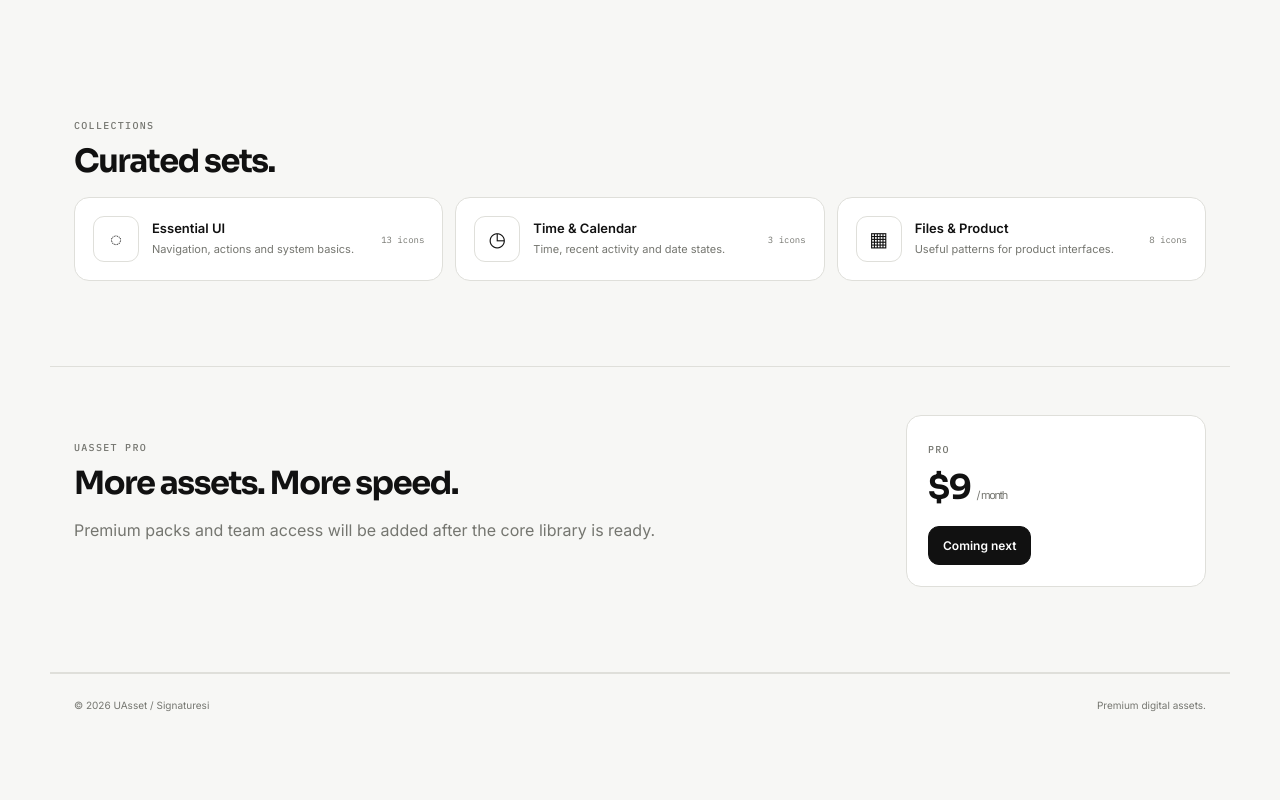
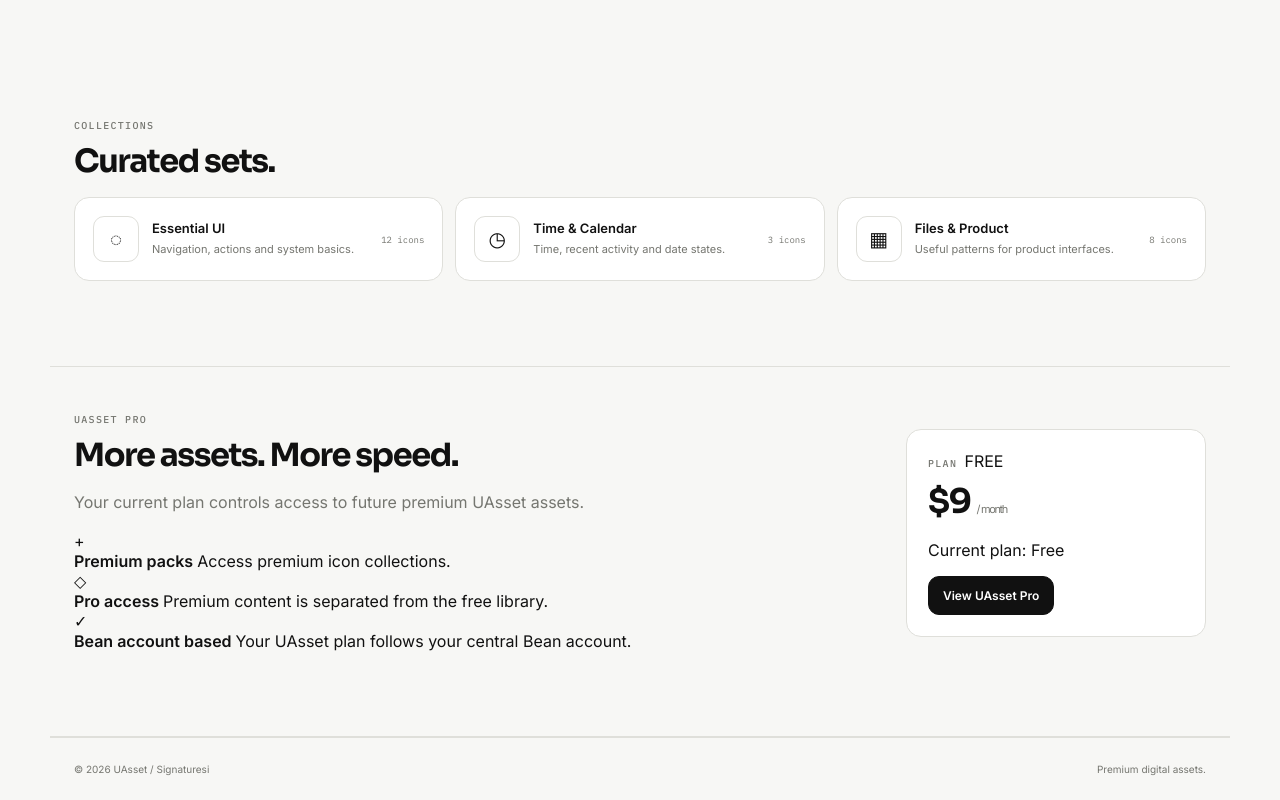
Before and after one commit to idealgarden777-cmd/uassets888, a plain HTML site: page index.html in a window 1280 px wide. Shown: the part 2003-2803 px from the top of the page. Before the commit the page ends 2739 px from the top, so only its background shows below. Drawn offline with Linux system fonts and the light colour scheme; no server answers.

Commit message:
Update index.html

```diff
--- a/index.html
+++ b/index.html
@@ -365,7 +365,7 @@
           </div>
 
           <small>
-            13 icons
+            12 icons
           </small>
 
         </button>
@@ -436,7 +436,7 @@
 
 
     <!-- ===================================================
-         PRICING
+         PRICING / PRO
          =================================================== -->
 
     <section
@@ -450,31 +450,135 @@
           UASSET PRO
         </p>
 
+
         <h2>
           More assets. More speed.
         </h2>
 
-        <p class="muted">
-          Premium packs and team access will be added
-          after the core library is ready.
+
+        <p
+          class="muted"
+          id="proPlanDescription"
+        >
+          Your current plan controls access to
+          future premium UAsset assets.
         </p>
+
+
+        <div
+          class="pro-feature-list"
+          aria-label="UAsset Pro features"
+        >
+
+          <div class="pro-feature">
+
+            <span class="pro-feature-mark">
+              +
+            </span>
+
+            <div>
+
+              <strong>
+                Premium packs
+              </strong>
+
+              <span>
+                Access premium icon collections.
+              </span>
+
+            </div>
+
+          </div>
+
+
+          <div class="pro-feature">
+
+            <span class="pro-feature-mark">
+              ◇
+            </span>
+
+            <div>
+
+              <strong>
+                Pro access
+              </strong>
+
+              <span>
+                Premium content is separated from
+                the free library.
+              </span>
+
+            </div>
+
+          </div>
+
+
+          <div class="pro-feature">
+
+            <span class="pro-feature-mark">
+              ✓
+            </span>
+
+            <div>
+
+              <strong>
+                Bean account based
+              </strong>
+
+              <span>
+                Your UAsset plan follows your
+                central Bean account.
+              </span>
+
+            </div>
+
+          </div>
+
+        </div>
 
       </div>
 
 
-      <div class="price-box">
+      <div
+        class="price-box"
+        id="proPlanBox"
+      >
 
-        <span class="eyebrow">
-          PRO
-        </span>
+        <div class="price-head">
+
+          <span class="eyebrow">
+            PLAN
+          </span>
 
 
-        <div class="price">
+          <span
+            class="plan-badge free"
+            id="proPlanBadge"
+          >
+            FREE
+          </span>
+
+        </div>
+
+
+        <div
+          class="price"
+          id="proPrice"
+        >
           $9
+
           <small>
             / month
           </small>
         </div>
+
+
+        <p
+          class="plan-status"
+          id="proPlanStatus"
+        >
+          Current plan: Free
+        </p>
 
 
         <button
@@ -482,7 +586,7 @@
           id="proButton"
           type="button"
         >
-          Coming next
+          View UAsset Pro
         </button>
 
       </div>
```
